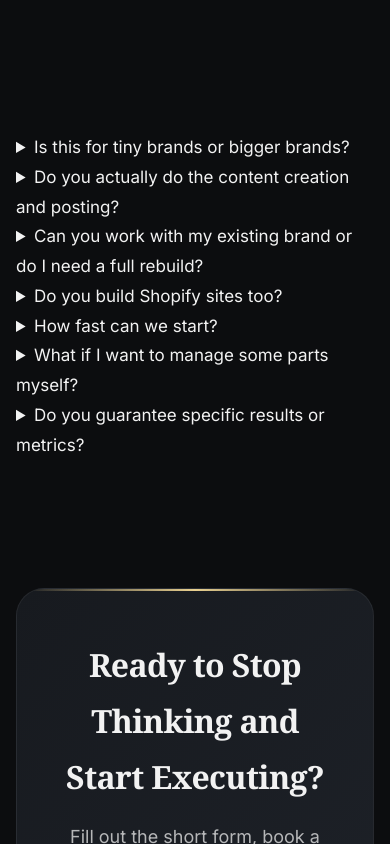
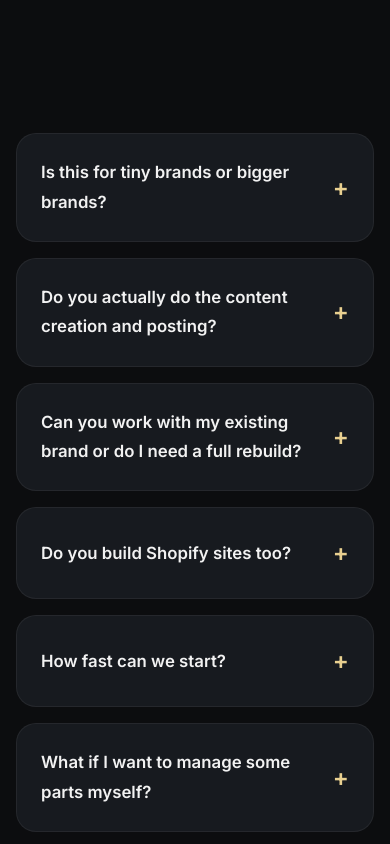
Before and after one commit to noelsajor/ascent-web-test, a React (Vite) app: page / in a window 390 px wide. Shown: the part 9540-10384 px from the top of the page. Built offline with nearby package versions, Linux system fonts and the light colour scheme.

Commit message:
Update index.css
back to old faq design

```diff
--- a/src/styles/index.css
+++ b/src/styles/index.css
@@ -1482,49 +1482,63 @@ h1 {
     margin: 0 auto;
 }
 
-/* =========================
-   FAQ — Subtle, elegant open (NON-destructive)
-   Keeps your existing details styling intact
-========================= */
-
-/* Animate ONLY the answer content */
-.faq-grid details .faq-content {
-  overflow: hidden;
-  opacity: 0;
-  transform: translateY(-4px);
-  filter: blur(2px);
-  transition:
-    opacity 220ms ease,
-    transform 220ms ease,
-    filter 220ms ease;
-}
-
-/* When open, reveal answer */
-.faq-grid details[open] .faq-content {
-  opacity: 1;
-  transform: translateY(0);
-  filter: blur(0);
-}
-
-/* Make the plus feel more premium (optional) */
-.faq-grid summary::after {
-  transition: transform 240ms cubic-bezier(0.2, 0.8, 0.2, 1), opacity 200ms ease;
-  opacity: 0.9;
-}
-
-.faq-grid details[open] summary::after {
-  transform: rotate(45deg);
-  opacity: 1;
-}
-
-/* Reduce motion support */
-@media (prefers-reduced-motion: reduce) {
-  .faq-grid details .faq-content,
-  .faq-grid summary::after {
-    transition: none !important;
-    transform: none !important;
-    filter: none !important;
-  }
+details {
+    background: var(--surface);
+    border: 1px solid var(--line);
+    border-radius: var(--radius-md);
+    margin-bottom: var(--spacing-16);
+    padding: var(--spacing-32);
+    transition: border-color 0.3s;
+}
+
+@media (max-width: 768px) {
+    details {
+        padding: var(--spacing-24);
+    }
+}
+
+/* Remove hover border noise */
+details:hover {
+    border-color: var(--line);
+}
+
+details[open] {
+    border-color: var(--accent);
+}
+
+summary {
+    font-weight: 600;
+    cursor: pointer;
+    font-size: 1.05rem;
+    list-style: none;
+    display: flex;
+    justify-content: space-between;
+    align-items: center;
+    color: var(--text);
+    user-select: none;
+}
+
+summary::-webkit-details-marker {
+    display: none;
+}
+
+summary::after {
+    content: "+";
+    font-size: 1.5rem;
+    color: var(--accent);
+    transition: transform 0.3s cubic-bezier(0.2, 0.8, 0.2, 1);
+    flex-shrink: 0;
+    margin-left: var(--spacing-16);
+}
+
+details[open] summary::after {
+    transform: rotate(45deg);
+}
+
+summary:focus-visible {
+    outline: 2px solid var(--accent);
+    outline-offset: 4px;
+    border-radius: var(--radius-sm);
 }
 
 .faq-content {
```
